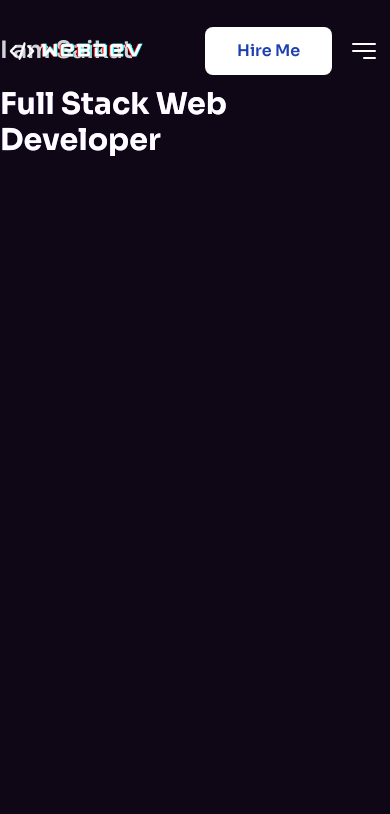
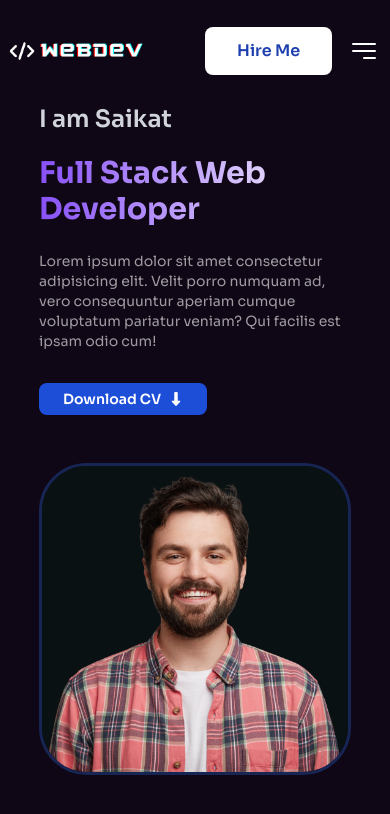
Before and after one commit to codeftsaikat/portfolio, a Next.js app: page / in a window 390 px wide. Shown: the top 814 px of the page. Built offline with nearby package versions, Linux system fonts and the light colour scheme.

Commit message:
Complete hero section with responsive layout

```diff
--- a/app/globals.css
+++ b/app/globals.css
@@ -9,5 +9,7 @@
     .text-bg{
         background-image: linear-gradient(to right, #8750f7 0%,#ffff 100%);
         background-clip: text;
+        -webkit-background-clip: text;
+        -webkit-text-fill-color: transparent;
     }
 }
--- a/components/Home/Hero/Hero.tsx
+++ b/components/Home/Hero/Hero.tsx
@@ -1,19 +1,41 @@
 import { BaseInfo } from "@/data/data";
+import Image from "next/image";
 import React from "react";
+import { FaDownLong } from "react-icons/fa6";
 
 const Hero = () => {
   return (
     <div className="w-full pt-[4vh] md:pt-[12vh] h-screen bg-[#0f0715] overflow-hidden relative">
-      <div>
-        <div>
+      <div className="flex justify-center flex-col h-full w-4/5 mx-auto">
+        <div className="grid grid-cols-1 lg:grid-cols-2 items-center gap-12">
           {/*content*/}
           <div>
+            {/* sub heading */}
             <h1 className="text-2xl md:text-3xl lg:text-4xl mb-5 text-gray-300 font-semibold">
               I am {BaseInfo.name}
             </h1>
-            <h1 className="text-bg text-3xl sm:text-4xl md:text-5xl lg:text-6xl xl:text-7xl mb-5 font-bold lg:leading-[3.5rem] xl:leading-[4rem] text-white">{BaseInfo.position}</h1>
-            </div>
+            {/* title */}
+            <h1 className="text-bg text-3xl sm:text-4xl md:text-5xl lg:text-6xl xl:text-7xl mb-5 font-bold md:leading-[3rem] lg:leading-[3.5rem] xl:leading-[4rem] text-white">
+              {BaseInfo.position}
+            </h1>
+            {/* description */}
+            <p className="mt-6 text-white text-sm md:text-base text-opacity-60">
+              {BaseInfo.description}
+            </p>
+            <button className="text-white flex space-x-2 items-center md:px-8 md:py-2.5 px-6 py-1.5 font-semibold text-sm md:text-lg bg-blue-700 hover:bg-blue-900 mt-8 rounded-lg transition-all duration-200">
+              <span>Download CV</span>
+              <FaDownLong />
+            </button>
+          </div>
           {/*image*/}
+          <div className="border-[3.5px] border-blue-950 overflow-x-hidden rounded-[3rem] mx-auto">
+            <Image
+              src={BaseInfo.profilePic}
+              alt="profile image"
+              height={500}
+              width={500}
+            />
+          </div>
         </div>
       </div>
     </div>
```
